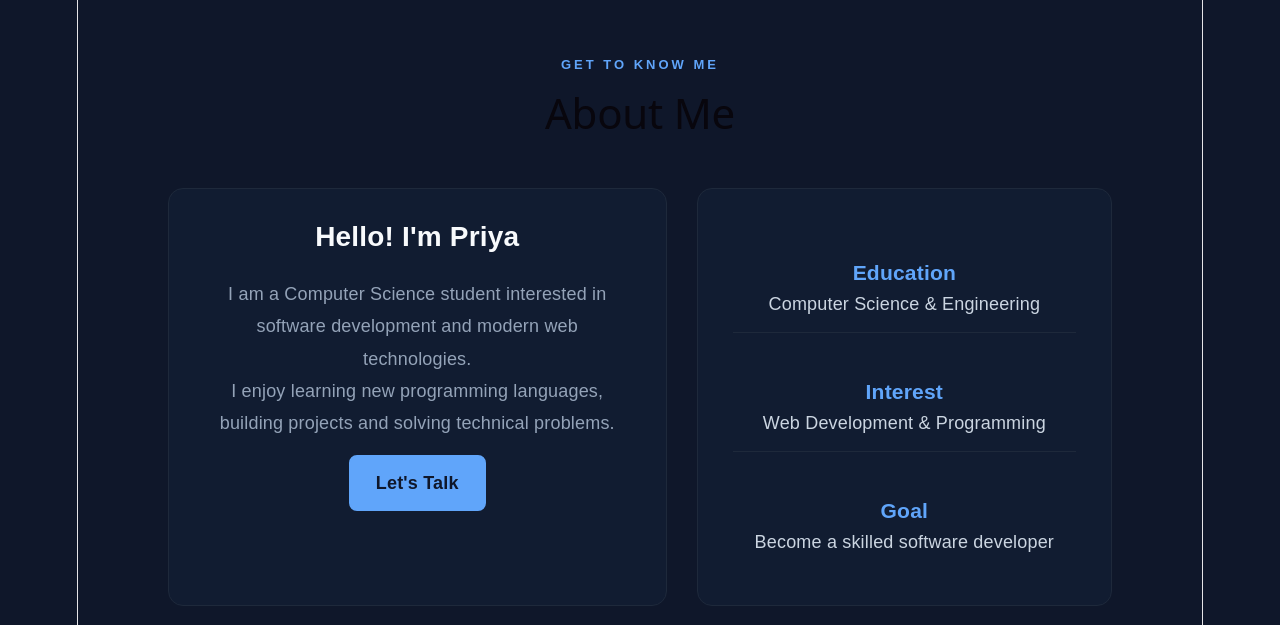
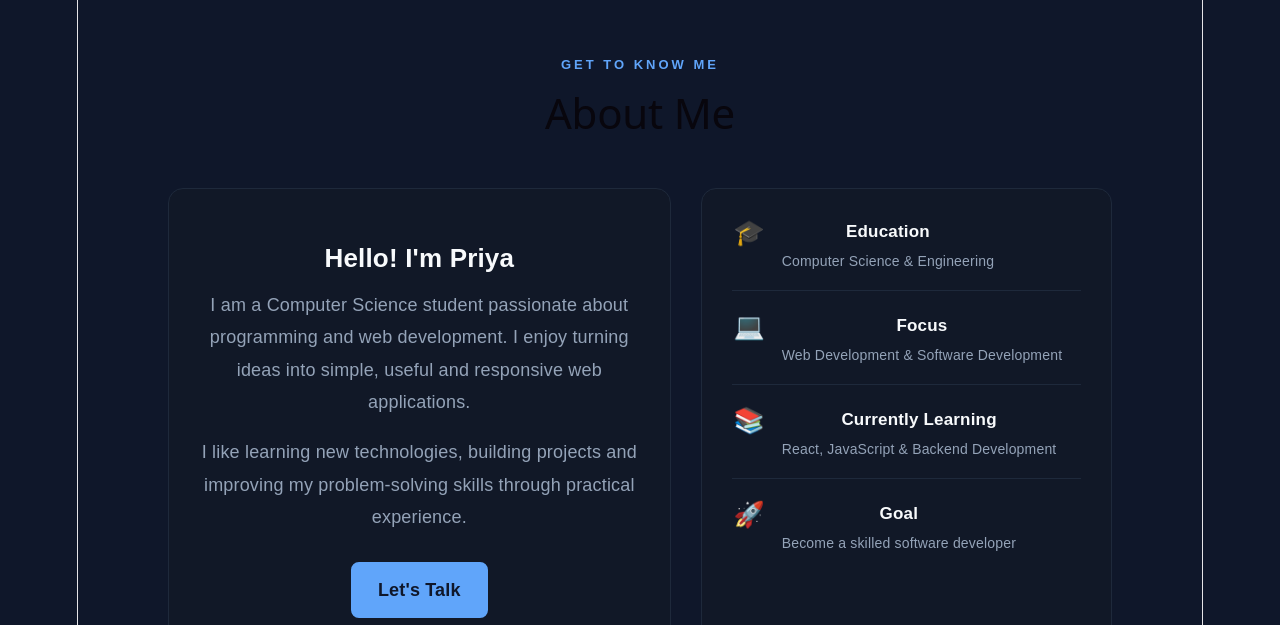
Before and after one commit to chandrima2186/Portfolio, a React app: page / in a window 1280 px wide. Shown: the part 835-1460 px from the top of the page. Built offline with nearby package versions, Linux system fonts and the light colour scheme; the HTML template or start-up script is replaced by a standard one.

Commit message:
Improve about section

```diff
--- a/src/App.css
+++ b/src/App.css
@@ -226,69 +226,96 @@ a {
 
 /* ================= ABOUT ================= */
 
+.about-section {
+  background: #0f172a;
+}
+
 .about-content {
   display: grid;
-
-  grid-template-columns: 1.2fr 1fr;
-
+  grid-template-columns: 1.1fr 0.9fr;
   gap: 30px;
+  align-items: stretch;
 }
 
 .about-card,
 .info-card {
-  background: #111c31;
-
+  background: #111827;
   border: 1px solid #1e293b;
-
   border-radius: 15px;
-
-  padding: 35px;
+  padding: 30px;
 }
 
 .about-card h3 {
-  font-size: 28px;
-
-  margin-top: 0;
+  font-size: 26px;
+  margin-bottom: 18px;
 }
 
 .about-card p {
   color: #94a3b8;
-
   line-height: 1.8;
+  margin-bottom: 18px;
 }
 
 .about-card .btn {
-  margin-top: 15px;
+  display: inline-block;
+  margin-top: 10px;
 }
 
 .info-card {
   display: flex;
-
   flex-direction: column;
-
-  gap: 10px;
+  gap: 22px;
 }
 
 .info-item {
-  padding: 15px 0;
-
+  display: flex;
+  align-items: flex-start;
+  gap: 15px;
+  padding-bottom: 18px;
   border-bottom: 1px solid #1e293b;
 }
 
 .info-item:last-child {
   border-bottom: none;
+  padding-bottom: 0;
+}
+
+.info-icon {
+  font-size: 25px;
+  min-width: 35px;
 }
 
 .info-item h3 {
-  color: #60a5fa;
-
-  margin-bottom: 5px;
+  margin: 0 0 6px;
+  font-size: 17px;
+  color: #f8fafc;
 }
 
 .info-item p {
-  color: #cbd5e1;
+  margin: 0;
+  color: #94a3b8;
+  font-size: 14px;
+  line-height: 1.5;
 }
 
+/* Responsive */
+
+@media (max-width: 900px) {
+  .about-content {
+    grid-template-columns: 1fr;
+  }
+}
+
+@media (max-width: 650px) {
+  .about-card,
+  .info-card {
+    padding: 22px;
+  }
+
+  .about-card h3 {
+    font-size: 23px;
+  }
+}
 /* ================= MOBILE ================= */
 
 @media (max-width: 900px) {
--- a/src/components/About.jsx
+++ b/src/components/About.jsx
@@ -1,7 +1,6 @@
-
 function About() {
   return (
-    <section className="section" id="about">
+    <section className="section about-section" id="about">
       <div className="section-title">
         <p>GET TO KNOW ME</p>
         <h2>About Me</h2>
@@ -12,13 +11,16 @@ function About() {
           <h3>Hello! I'm Priya</h3>
 
           <p>
-            I am a Computer Science student interested in
-            software development and modern web technologies.
+            I am a Computer Science student passionate about
+            programming and web development. I enjoy turning
+            ideas into simple, useful and responsive web
+            applications.
           </p>
 
           <p>
-            I enjoy learning new programming languages,
-            building projects and solving technical problems.
+            I like learning new technologies, building projects
+            and improving my problem-solving skills through
+            practical experience.
           </p>
 
           <a href="#contact" className="btn">
@@ -28,18 +30,35 @@ function About() {
 
         <div className="info-card">
           <div className="info-item">
-            <h3>Education</h3>
-            <p>Computer Science & Engineering</p>
+            <span className="info-icon">🎓</span>
+            <div>
+              <h3>Education</h3>
+              <p>Computer Science & Engineering</p>
+            </div>
           </div>
 
           <div className="info-item">
-            <h3>Interest</h3>
-            <p>Web Development & Programming</p>
+            <span className="info-icon">💻</span>
+            <div>
+              <h3>Focus</h3>
+              <p>Web Development & Software Development</p>
+            </div>
           </div>
 
           <div className="info-item">
-            <h3>Goal</h3>
-            <p>Become a skilled software developer</p>
+            <span className="info-icon">📚</span>
+            <div>
+              <h3>Currently Learning</h3>
+              <p>React, JavaScript & Backend Development</p>
+            </div>
+          </div>
+
+          <div className="info-item">
+            <span className="info-icon">🚀</span>
+            <div>
+              <h3>Goal</h3>
+              <p>Become a skilled software developer</p>
+            </div>
           </div>
         </div>
       </div>
```
